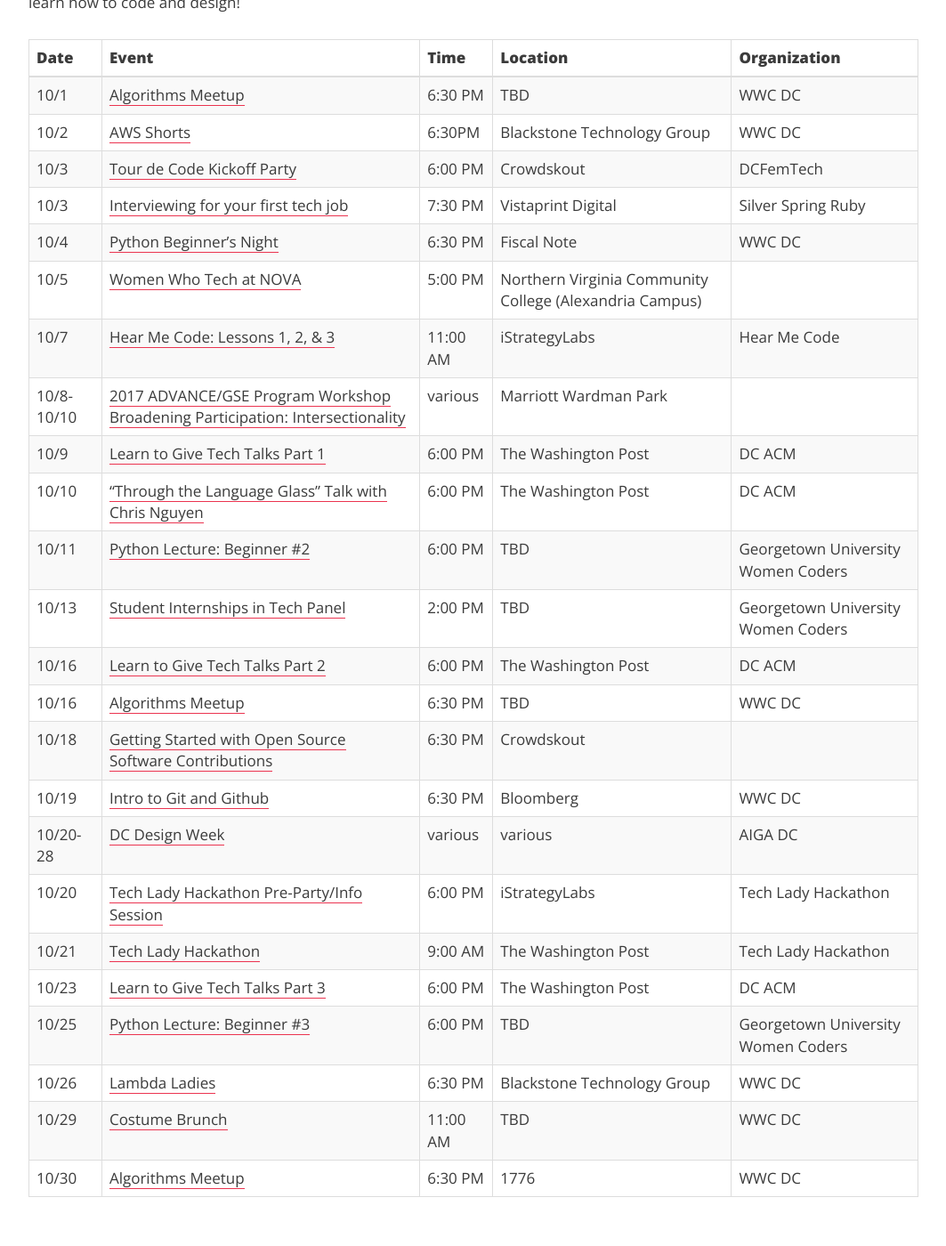
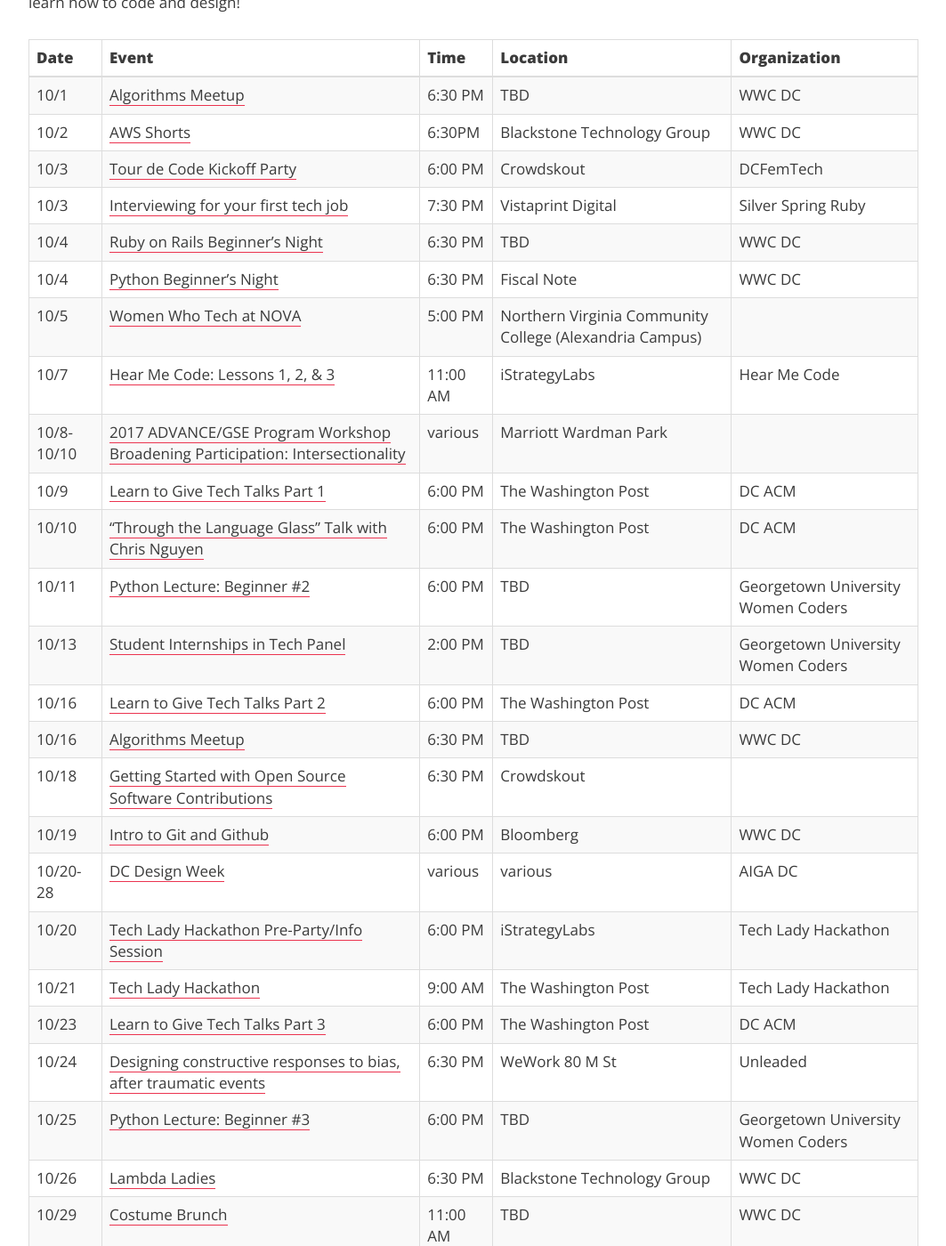
Before and after one commit to dcfemtech/dcfemtech.github.io, a Jekyll site: the page built from _events/tourdecode-2017.markdown, in a window 1280 px wide and 1400 px high, scrolled down 664 px. Shown: the whole window at 89% size, without its empty margins (108-1171 px from the left). Built offline with Jekyll 4.4.1, drawn with Linux system fonts in a browser that asks for light colours.

Commit message:
Update tdc calendar

```diff
--- a/_events/tourdecode-2017.markdown
+++ b/_events/tourdecode-2017.markdown
@@ -25,6 +25,7 @@
 | 10/2 | [AWS Shorts](https://www.meetup.com/Women-Who-Code-DC/events/243174051/) | 6:30PM | Blackstone Technology Group | WWC DC |
 | 10/3 | [Tour de Code Kickoff Party](https://tourdecodekickoff2017.splashthat.com/) | 6:00 PM | Crowdskout | DCFemTech |
 | 10/3 | [Interviewing for your first tech job](https://www.meetup.com/United-Silver-Spring-Ruby/events/240639085/) | 7:30 PM | Vistaprint Digital | Silver Spring Ruby |
+| 10/4 | [Ruby on Rails Beginner's Night](https://www.meetup.com/Women-Who-Code-DC/events/243473675/) | 6:30 PM | TBD | WWC DC |
 | 10/4 | [Python Beginner's Night](https://www.meetup.com/Women-Who-Code-DC/events/243300343/) | 6:30 PM | Fiscal Note | WWC DC |
 | 10/5 | [Women Who Tech at NOVA]() | 5:00 PM | Northern Virginia Community College (Alexandria Campus) |
 | 10/7 | [Hear Me Code: Lessons 1, 2, & 3](https://hearmecode.com/) | 11:00 AM | iStrategyLabs | Hear Me Code |
@@ -36,11 +37,12 @@
 | 10/16 | [Learn to Give Tech Talks Part 2](https://www.meetup.com/ACM-DC/events/242954241/) | 6:00 PM | The Washington Post | DC ACM |
 | 10/16 | [Algorithms Meetup]() | 6:30 PM | TBD | WWC DC |
 | 10/18 | [Getting Started with Open Source Software Contributions](http://go.crowdskout.com/dcfemtech-tour-de-code-session-getting-started-with-open-source-software-contributions) | 6:30 PM | Crowdskout |
-| 10/19 | [Intro to Git and Github]() | 6:30 PM | Bloomberg | WWC DC |
+| 10/19 | [Intro to Git and Github]() | 6:00 PM | Bloomberg | WWC DC |
 | 10/20-28 | [DC Design Week](http://www.dcdesignweek.org/) | various | various | AIGA DC
 | 10/20 | [Tech Lady Hackathon Pre-Party/Info Session](http://techladyhackathon.org/) | 6:00 PM | iStrategyLabs | Tech Lady Hackathon
 | 10/21 | [Tech Lady Hackathon](http://techladyhackathon.org/) | 9:00 AM | The Washington Post | Tech Lady Hackathon
 | 10/23 | [Learn to Give Tech Talks Part 3](https://www.meetup.com/ACM-DC/events/242954265/) | 6:00 PM | The Washington Post | DC ACM |
+| 10/24 | [Designing constructive responses to bias, after traumatic events](https://www.eventbrite.com/e/unleaded-part-2-designing-constructive-responses-to-bias-after-traumatic-events-tickets-37952925221) | 6:30 PM | WeWork 80 M St | Unleaded |
 | 10/25 | [Python Lecture: Beginner #3](http://guwecode.georgetown.domains/event/python-lecture-beginner-3/) | 6:00 PM | TBD | Georgetown University Women Coders |
 | 10/26 | [Lambda Ladies](https://www.meetup.com/Women-Who-Code-DC/events/242932833/) | 6:30 PM | Blackstone Technology Group | WWC DC |
 | 10/29 | [Costume Brunch]() | 11:00 AM | TBD | WWC DC |
```
